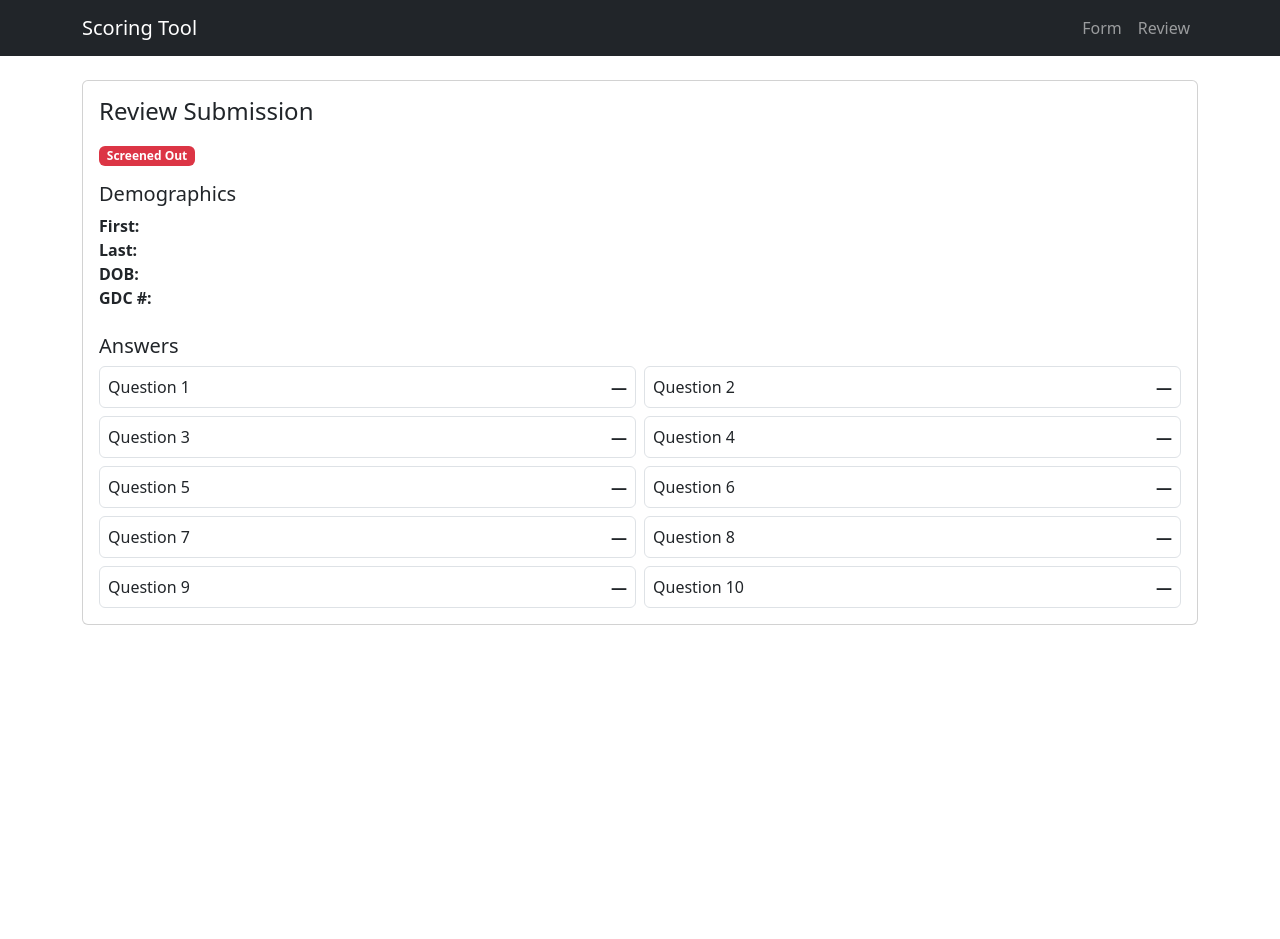
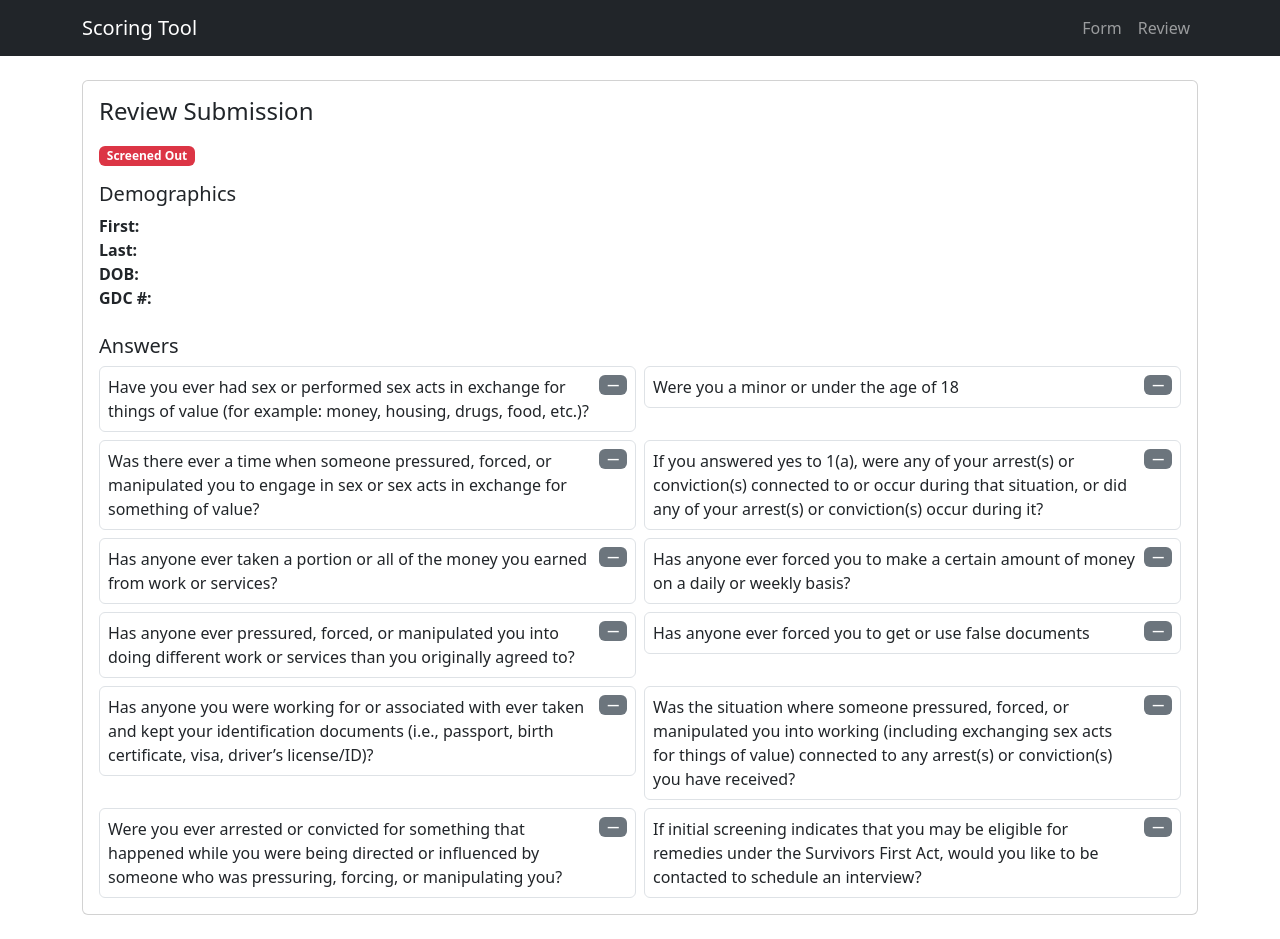
Before and after one commit to carisaelam/cease-scoring-tool, a Vue app: page /review in a window 1280 px wide. Before the commit the page ends 800 px from the top, so only its background shows below. Built offline with nearby package versions, Linux system fonts and the light colour scheme.

Commit message:
Update review page to use QUESTIONS

```diff
--- a/src/pages/ReviewPage.vue
+++ b/src/pages/ReviewPage.vue
@@ -19,11 +19,20 @@
 
       <h2 class="h5">Answers</h2>
       <div class="row row-cols-1 row-cols-md-2 g-2">
-        <div class="col" v-for="n in 10" :key="n">
-          <div class="d-flex justify-content-between border rounded p-2">
-            <span>Question {{ n }}</span>
-            <span class="fw-semibold">
-              {{ answers['q' + n] === true ? 'Yes' : answers['q' + n] === false ? 'No' : '—' }}
+        <div class="col" v-for="q in QUESTIONS" :key="q.id">
+          <div class="d-flex justify-content-between align-items-start border rounded p-2">
+            <span class="me-2">{{ q.text }}</span>
+            <span
+              class="badge"
+              :class="
+                answers[q.id] === true
+                  ? 'bg-success'
+                  : answers[q.id] === false
+                    ? 'bg-danger'
+                    : 'bg-secondary'
+              "
+            >
+              {{ answers[q.id] === true ? 'Yes' : answers[q.id] === false ? 'No' : '—' }}
             </span>
           </div>
         </div>
@@ -35,6 +44,7 @@
 <script setup lang="ts">
 import { storeToRefs } from 'pinia'
 import { useSubmissionStore } from '@/stores/submission'
+import { QUESTIONS } from '@/lib/questions'
 
 const store = useSubmissionStore()
 const { demographics, answers, screenedIn } = storeToRefs(store)
```
